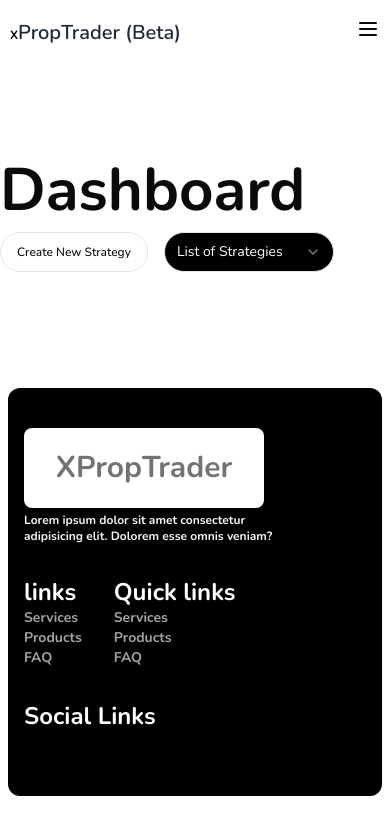
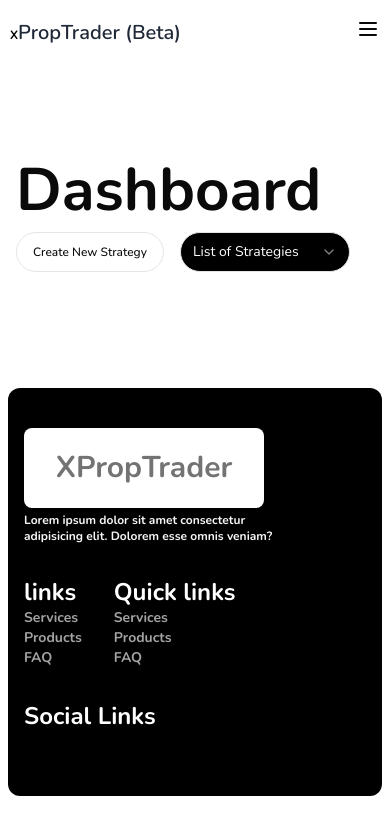
Before and after one commit to IrfanshaikH-7/prototyp-e, a React (Vite) app: page /dashboard in a window 390 px wide. Shown: the top 834 px of the page. Built offline with nearby package versions, Linux system fonts and the light colour scheme.

Commit message:
new changes

```diff
--- a/src/components/home/DashboardForm.jsx
+++ b/src/components/home/DashboardForm.jsx
@@ -87,7 +87,7 @@ const [isCustomTrading, setIsCustomTrading] = useState(false)
   const formStyle = "flex items-center gap-4 bg-neutral-100 rounded-2xl py-2 px-2 lg:px-4"
   const inputStyle = "w-60 max-w-60 mr-auto rounded-3xl"
   return (
-    <main className='w-full lg:max-w-[90%] mx-auto mt-40'>
+    <main className='w-full px-4 lg:px-0 lg:max-w-[90%] mx-auto mt-40'>
         <div className='flex justify-start items-start flex-col pb-8'>
             <h1 className='text-6xl font-bold pb-2'>Dashboard</h1>
             <div className='flex gap-4'>
```
